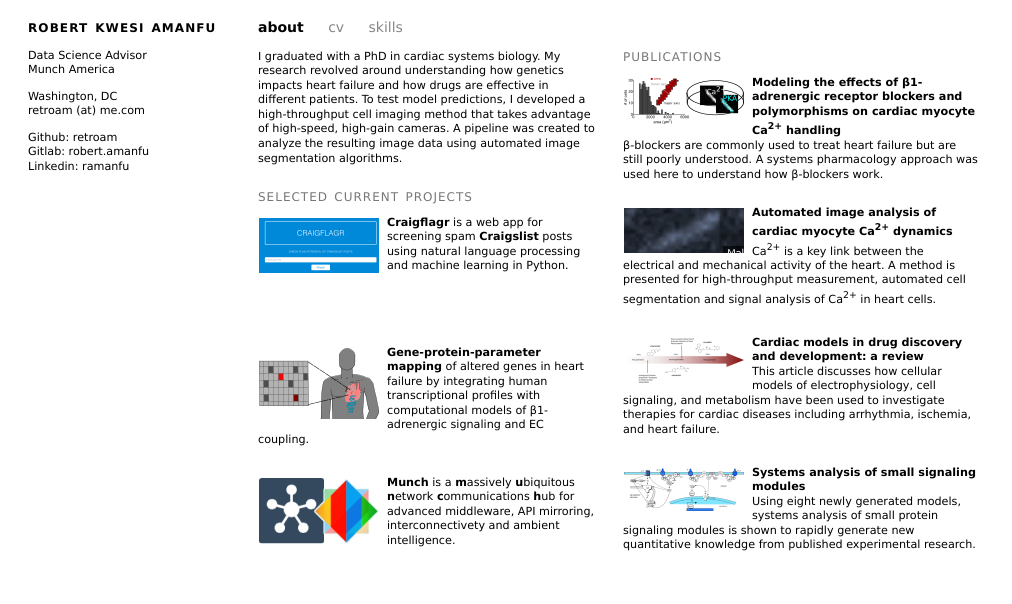
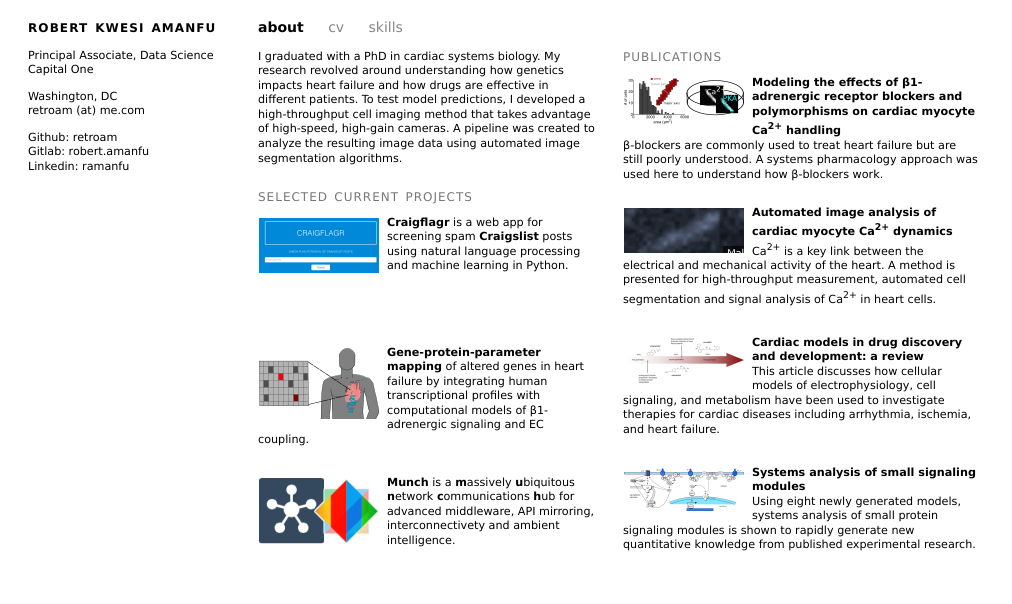
Before and after one commit to retroam/retroam.github.io, a Flask app: page / in a window 1280 px wide. Shown: the top 604 px of the page, without its empty margins (0-1012 px from the left). Run offline with Flask 2, Linux system fonts and the light colour scheme.

Commit message:
Changed current position

```diff
--- a/templates/about.html
+++ b/templates/about.html
@@ -21,8 +21,8 @@
 <h1 id="name">robert kwesi amanfu</h1>
 
 <p>
-Data Science Advisor<br/>
-<a href="http://www.munch.life">Munch America</a><br/>
+Principal Associate, Data Science<br/>
+<a href="https://www.capitalonelabs.com/#/news">Capital One</a><br/>
 </p>
 
 <p>
--- a/templates/cv.html
+++ b/templates/cv.html
@@ -22,8 +22,8 @@
 <h1 id="name">robert kwesi amanfu</h1>
 
 <p>
-Data Science Advisor<br/>
-<a href="http://www.munch.life">Munch America</a><br/>
+Principal Associate, Data Science<br/>
+<a href="https://www.capitalonelabs.com/#/news">Capital One</a><br/>
 </p>
 
 <p>
--- a/templates/skills.html
+++ b/templates/skills.html
@@ -22,8 +22,8 @@
 <h1 id="name">robert kwesi amanfu</h1>
 
 <p>
-Data Science Advisor<br/>
-<a href="http://www.munch.life">Munch America</a><br/>
+Principal Associate, Data Science<br/>
+<a href="https://www.capitalonelabs.com/#/news">Capital One</a><br/>
 </p>
 
 <p>
```
